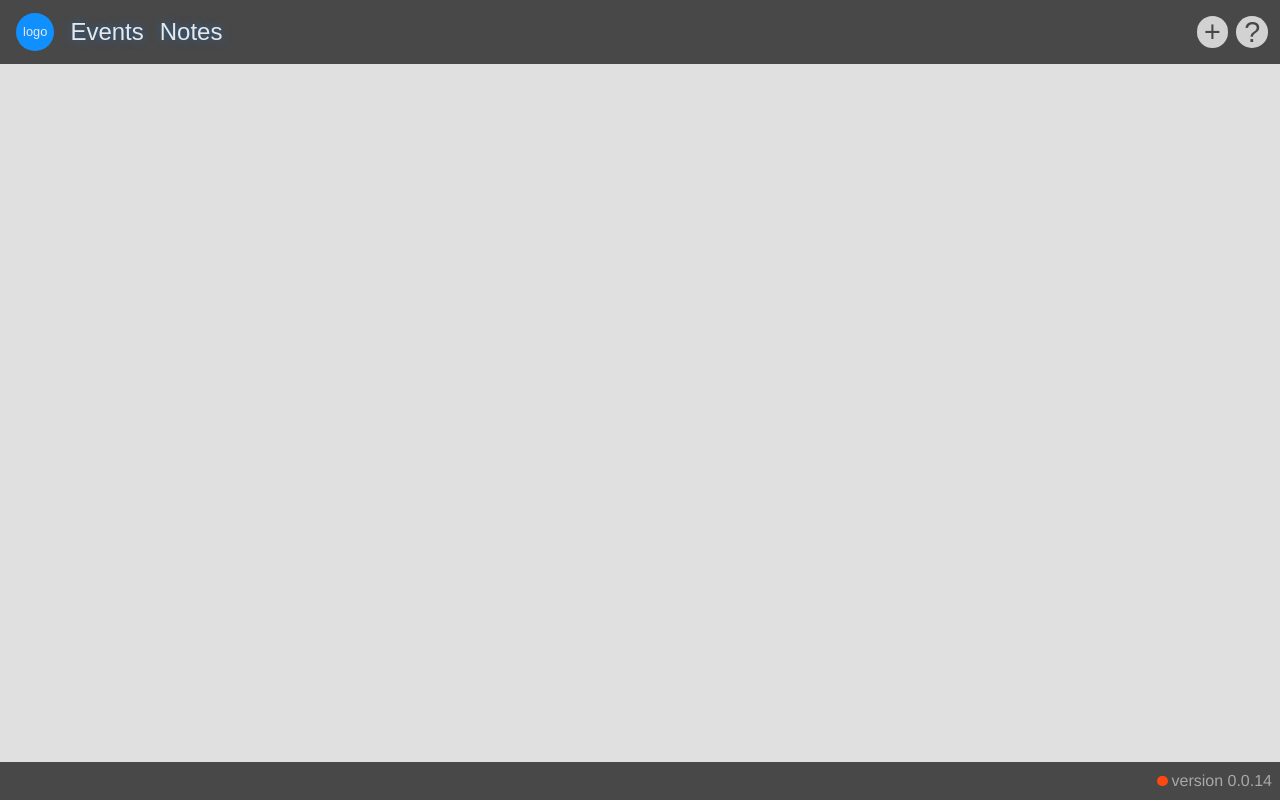
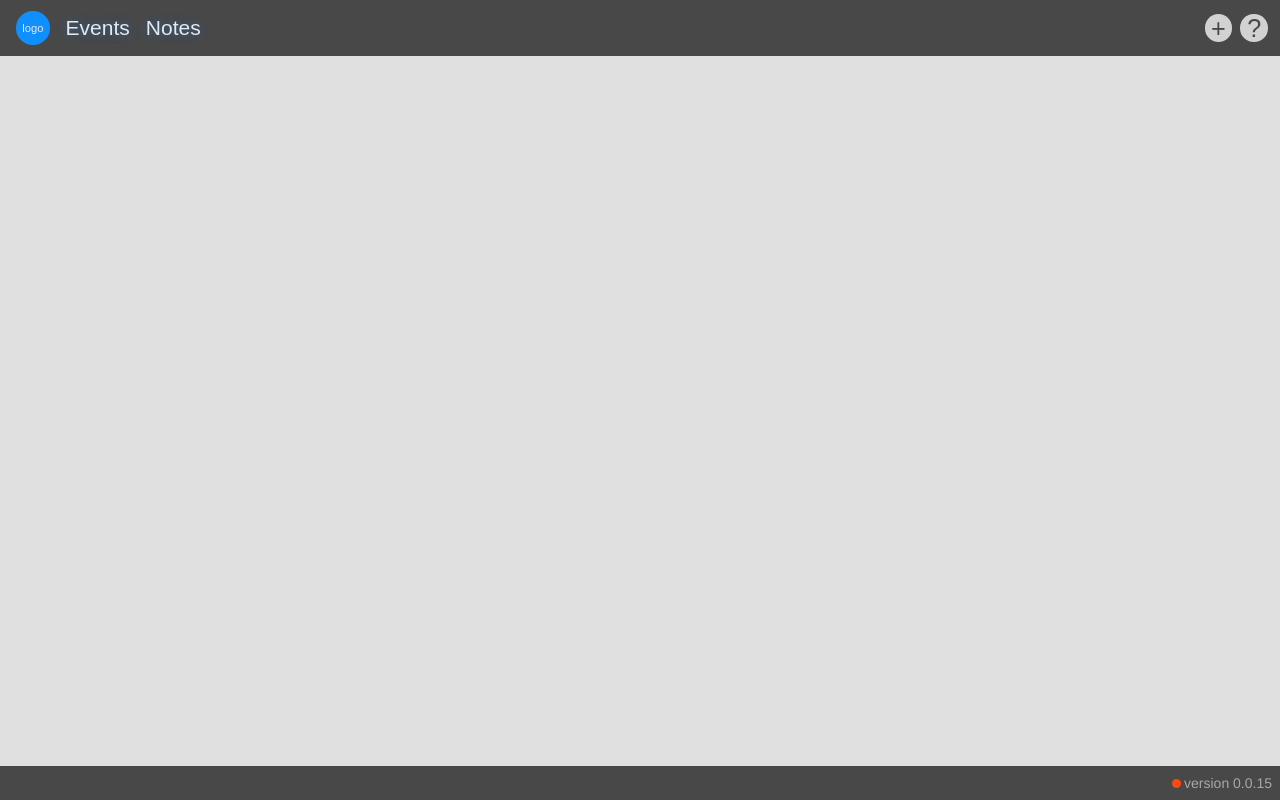
Before and after one commit to philrmass/what-next, a React app: page / in a window 1280 px wide. Built offline with nearby package versions, Linux system fonts and the light colour scheme; the HTML template or start-up script is replaced by a standard one.

Commit message:
visual tweaks

```diff
--- a/src/components/Events.js
+++ b/src/components/Events.js
@@ -81,7 +81,7 @@ function Events({
 
   function createDefaultEvent() {
     return {
-      text: 'starting text',
+      text: '',
       date: null,
       start: null,
       end: null,
--- a/src/index.css
+++ b/src/index.css
@@ -6,6 +6,7 @@
 
 html {
   box-sizing: border-box;
+  font-size: 14px;
 }
 
 *, *:before, *:after {
--- a/src/utilities/events.js
+++ b/src/utilities/events.js
@@ -26,6 +26,7 @@ export function eventToDisplay(event, now = Date.now()) {
 
 function getDisplayDate(time) {
   const options = {
+    weekday: 'short',
     month: 'short',
     day: 'numeric',
     year: 'numeric',
--- a/src/version.js
+++ b/src/version.js
@@ -1 +1 @@
-export const version = '0.0.14';
+export const version = '0.0.15';
```
Also changed, not shown: 1 other file (tests, documents, lock files or other folders).
